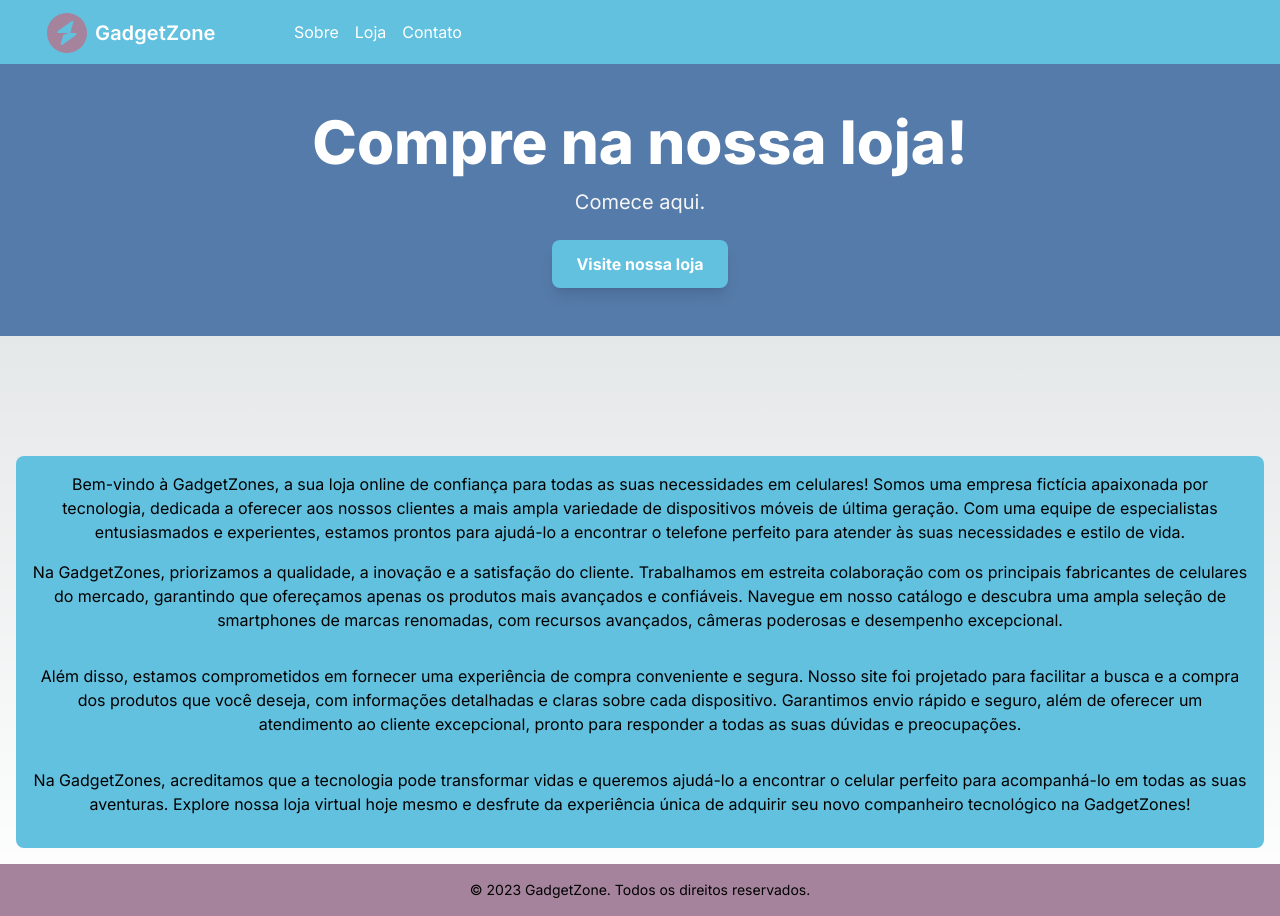
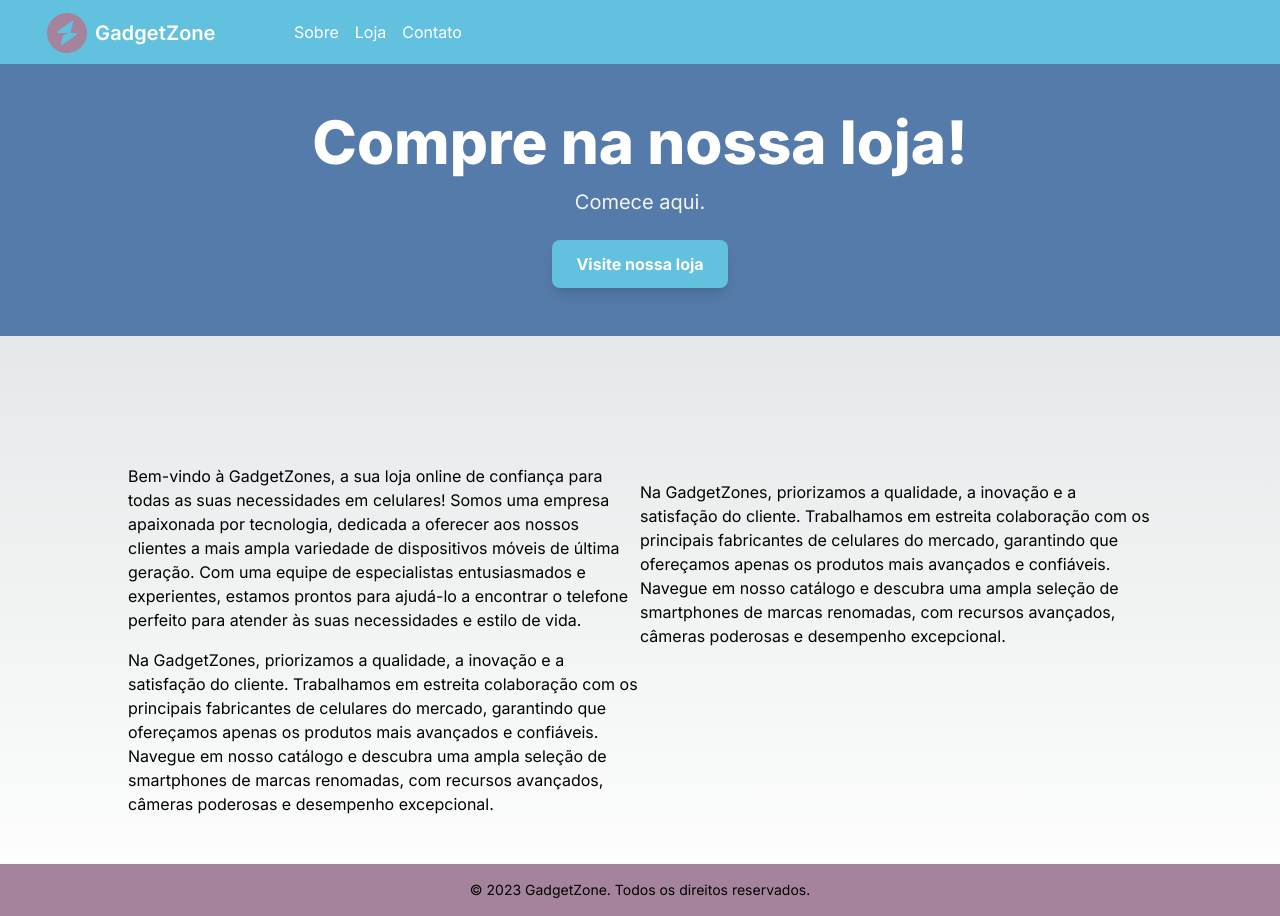
Before and after one commit to giulialms/desafio03, a Next.js app: page / in a window 1280 px wide. Built offline with nearby package versions, Linux system fonts and the light colour scheme.

Commit message:
formatando texto

```diff
--- a/src/components/Body/index.js
+++ b/src/components/Body/index.js
@@ -2,19 +2,23 @@ import React from 'react';
 
 const Body = () => {
   return (
-    <div className="py-4 mx-4 my-4 p-4 bg-background rounded-lg">
-    <p className="text-left md:text-center text-base text-gray-700">
-        Bem-vindo à GadgetZones, a sua loja online de confiança para todas as suas necessidades em celulares! Somos uma empresa fictícia apaixonada por tecnologia, dedicada a oferecer aos nossos clientes a mais ampla variedade de dispositivos móveis de última geração. Com uma equipe de especialistas entusiasmados e experientes, estamos prontos para ajudá-lo a encontrar o telefone perfeito para atender às suas necessidades e estilo de vida.
+    <div className="leading-relaxed text-left py-4 mx-8 my-4 px-9">
+
+    <div className="flex flex-wrap justify-center">
+        <div className="max-w-lg">
+    <p className="text-start text-base text-gray-700">
+        Bem-vindo à GadgetZones, a sua loja online de confiança para todas as suas necessidades em celulares! Somos uma empresa apaixonada por tecnologia, dedicada a oferecer aos nossos clientes a mais ampla variedade de dispositivos móveis de última geração. Com uma equipe de especialistas entusiasmados e experientes, estamos prontos para ajudá-lo a encontrar o telefone perfeito para atender às suas necessidades e estilo de vida.
     </p>
-    <p className="py-4 text-left md:text-center text-base text-gray-700">
+    <p className="py-4 text-left text-base text-gray-700">
         Na GadgetZones, priorizamos a qualidade, a inovação e a satisfação do cliente. Trabalhamos em estreita colaboração com os principais fabricantes de celulares do mercado, garantindo que ofereçamos apenas os produtos mais avançados e confiáveis. Navegue em nosso catálogo e descubra uma ampla seleção de smartphones de marcas renomadas, com recursos avançados, câmeras poderosas e desempenho excepcional.
     </p>
-    <p className="py-4 text-left md:text-center text-base text-gray-700">
-        Além disso, estamos comprometidos em fornecer uma experiência de compra conveniente e segura. Nosso site foi projetado para facilitar a busca e a compra dos produtos que você deseja, com informações detalhadas e claras sobre cada dispositivo. Garantimos envio rápido e seguro, além de oferecer um atendimento ao cliente excepcional, pronto para responder a todas as suas dúvidas e preocupações.
- </p>
-    <p className="py-4 text-left md:text-center text-base text-gray-700">
-    Na GadgetZones, acreditamos que a tecnologia pode transformar vidas e queremos ajudá-lo a encontrar o celular perfeito para acompanhá-lo em todas as suas aventuras. Explore nossa loja virtual hoje mesmo e desfrute da experiência única de adquirir seu novo companheiro tecnológico na GadgetZones!
+    </div>
+    <div className="max-w-lg">
+    <p className="py-4 text-left text-base text-gray-700">
+        Na GadgetZones, priorizamos a qualidade, a inovação e a satisfação do cliente. Trabalhamos em estreita colaboração com os principais fabricantes de celulares do mercado, garantindo que ofereçamos apenas os produtos mais avançados e confiáveis. Navegue em nosso catálogo e descubra uma ampla seleção de smartphones de marcas renomadas, com recursos avançados, câmeras poderosas e desempenho excepcional.
     </p>
+    </div>
+    </div>
     </div>
   );
 };
```
